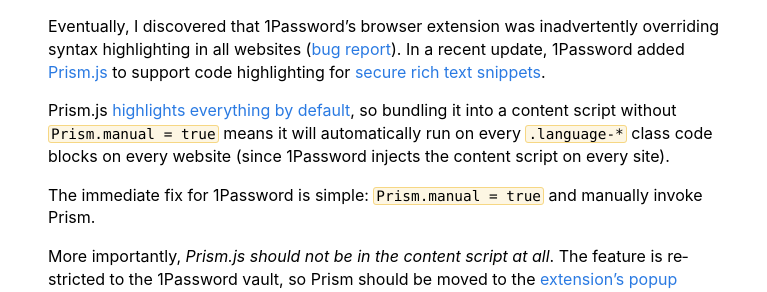
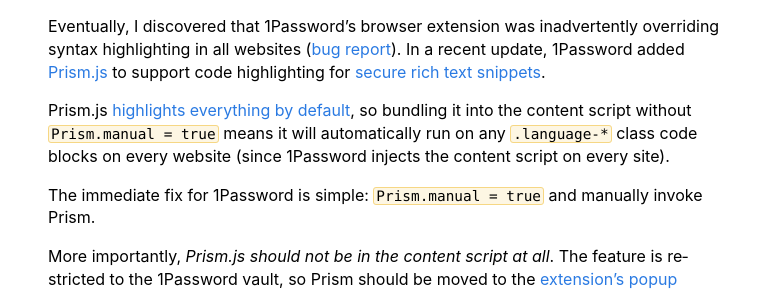
Before and after one commit to themichaelyang/tautology.town, a Jekyll site: the page built from _posts/2025/2026-01-02-dom-clobbering-1password-prism.md, in a window 1280 px wide and 900 px high, scrolled down 389 px. Shown: the part 160-452 px from the top of the window, without its empty margins (256-1023 px from the left). Built offline with Jekyll 4.4.1, drawn with Linux system fonts in a browser that asks for light colours; some of the changed text lies outside the part shown.

Commit message:
fix typos in 1password dom clobbering post

````diff
--- a/_posts/2025/2026-01-02-dom-clobbering-1password-prism.md
+++ b/_posts/2025/2026-01-02-dom-clobbering-1password-prism.md
@@ -19,7 +19,7 @@
 
 Eventually, I discovered that 1Password's browser extension was inadvertently overriding syntax highlighting in all websites ([bug report](https://www.1password.community/discussions/developers/1password-chrome-extension-is-incorrectly-manipulating--blocks/165639/replies/165982)). In a recent update, 1Password added [Prism.js](https://prismjs.com/) to support code highlighting for [secure rich text snippets](https://1password.com/blog/product-update-features-and-security-q3-2024#:~:text=In%20labs%3A%20Generate%20and%20fill%20formatted%20content%20with%20secure%20snippets).
 
-Prism.js [highlights everything by default](https://prismjs.com/#manual-highlighting), so bundling it into a content script without `Prism.manual = true` means it will automatically run on every `.language-*` class code blocks on every website (since 1Password injects the content script on every site).
+Prism.js [highlights everything by default](https://prismjs.com/#manual-highlighting), so bundling it into the content script without `Prism.manual = true` means it will automatically run on any `.language-*` class code blocks on every website (since 1Password injects the content script on every site).
 
 The immediate fix for 1Password is simple: `Prism.manual = true` and manually invoke Prism.
 
@@ -114,7 +114,7 @@
 	);
 ```
 
-So, `manual` is set to `window.Prism.manual` and can be DOM clobbered! Note that this would also work with`Prism.manual`, since `window` is implicit.
+So, `manual` is set to `window.Prism.manual` and can be DOM clobbered! Note that this would also work with `Prism.manual`, since `window` is implicit.
 
 ### Payload
 
````
Also changed, not shown: other parts of _posts/2025/2026-01-02-dom-clobbering-1password-prism.md (+2 -2 lines).
